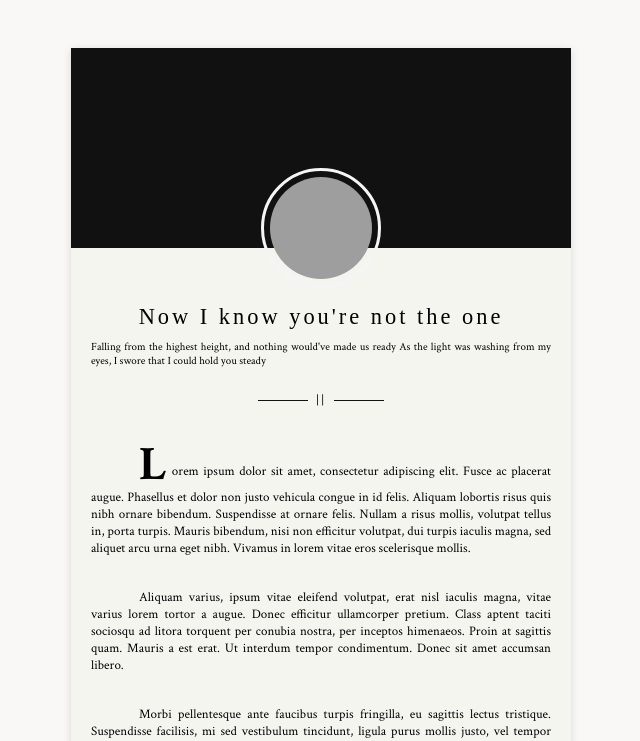
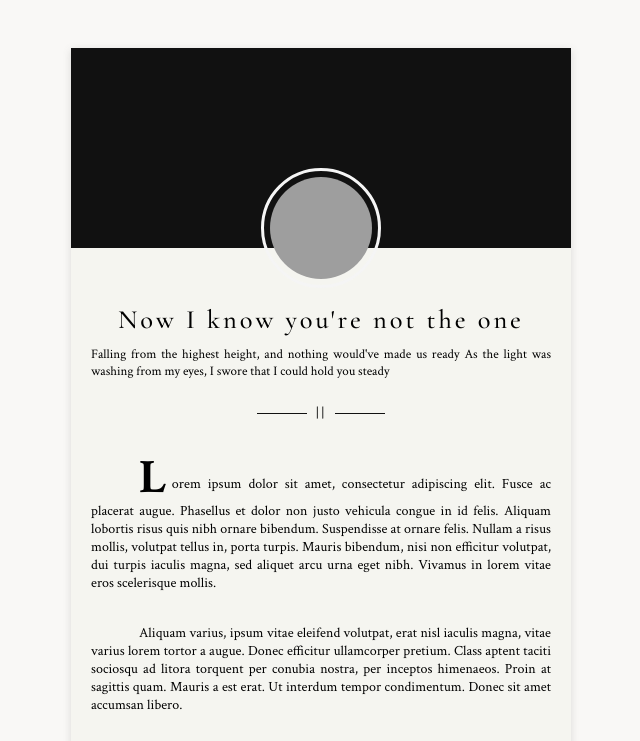
Before and after one commit to armaneousuf/FRIDAY-FUN-PROJECTS, a plain HTML site: page Ephemeral/index.html in a window 1280 px wide. Shown: the top 741 px of the page, without its empty margins (319-959 px from the left). Drawn offline with nearby package versions, Linux system fonts and the light colour scheme; grey boxes are pictures that could not be loaded.

Commit message:
fix: fixed font related bugs and sizes

```diff
--- a/Ephemeral/index.html
+++ b/Ephemeral/index.html
@@ -8,7 +8,7 @@
     <link rel="stylesheet" href="styles.css">
 </head>
 
-<body class="font-fira">
+<body class="font-crimson">
     <div class="container">
         <div class="optional-div">
             <div class="first-div"></div>
--- a/Ephemeral/styles.css
+++ b/Ephemeral/styles.css
@@ -1,7 +1,7 @@
 @import url('https://fonts.googleapis.com/css2?family=Crimson+Text:ital,wght@0,400;0,600;0,700;1,400;1,600;1,700&display=swap');
-@import url('https://fonts.googleapis.com/css2?family=Roboto:ital,wght@0,100..900;1,100..900&display=swap');
+@import url('https://fonts.googleapis.com/css2?family=Cormorant+Garamond:ital,wght@0,300..700;1,300..700&display=swap');
 
-.font-fira {
+.font-crimson {
   font-family: "Crimson Text", serif;
 }
 
@@ -16,7 +16,7 @@
 
 body {
   background-color: #F9F8F6;
-  font-size: 13px;
+  font-size: 14px;
 }
 
 * {
@@ -67,8 +67,9 @@ img:hover {
 
 .second-div > p {
   text-align: center;
-  font-size: 1.4rem;
+  font-size: 1.65rem;
   letter-spacing: 3px;
+  font-weight: 500;
 }
 
 .sub-container {
@@ -78,7 +79,7 @@ img:hover {
 }
 
 .sub-title {
-  font-size: 11px;
+  font-size: 13px;
   text-align: justify; /* To justify text *Experimental* */
 }
 
```
